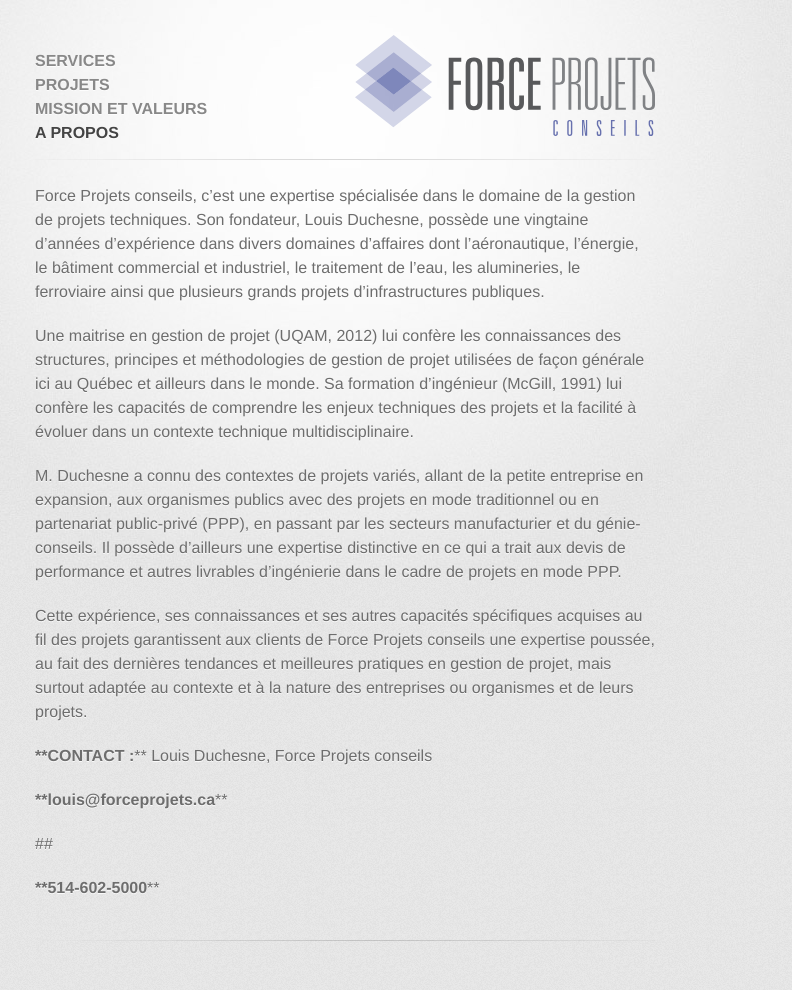
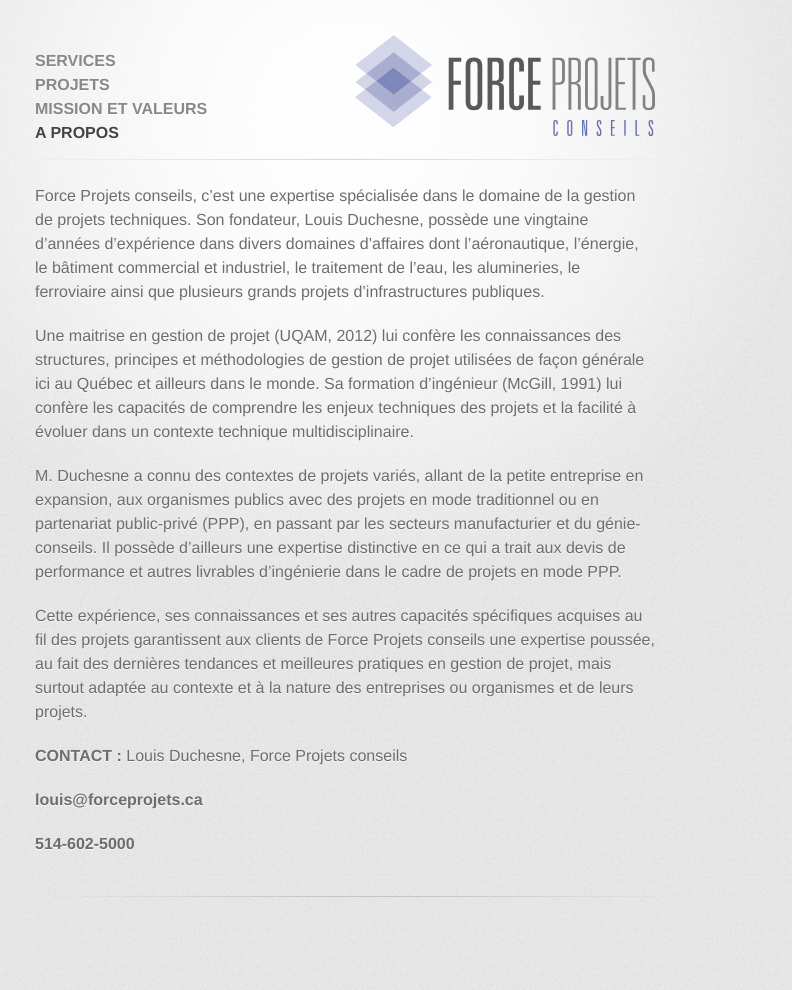
Before and after one commit to forceprojets/forceprojets.github.io, a Jekyll site: the page built from a-propos.md, in a window 1280 px wide. Shown: the whole page, without its empty margins (295-1087 px from the left). Built offline with Jekyll 4.4.1, drawn with Linux system fonts in a browser that asks for light colours; some web fonts are replaced; Markdown is read by kramdown in place of the engine named in the settings; after the commit the page ends 946 px from its top, so only the background shows below that.

```diff
--- a/a-propos.md
+++ b/a-propos.md
@@ -12,10 +12,8 @@ M. Duchesne a connu des contextes de projets variés, allant de la petite entrep
 
 Cette expérience, ses connaissances et ses autres capacités spécifiques acquises au fil des projets garantissent aux clients de Force Projets conseils une expertise poussée, au fait des dernières tendances et meilleures pratiques en gestion de projet, mais surtout adaptée au contexte et à la nature des entreprises ou organismes et de leurs projets.
 
-****CONTACT :**** Louis Duchesne, Force Projets conseils
+**CONTACT :** Louis Duchesne, Force Projets conseils
 
-****louis@forceprojets.ca****
+**louis@forceprojets.ca**
 
-##
-
-****514-602-5000****
+**514-602-5000**
```
